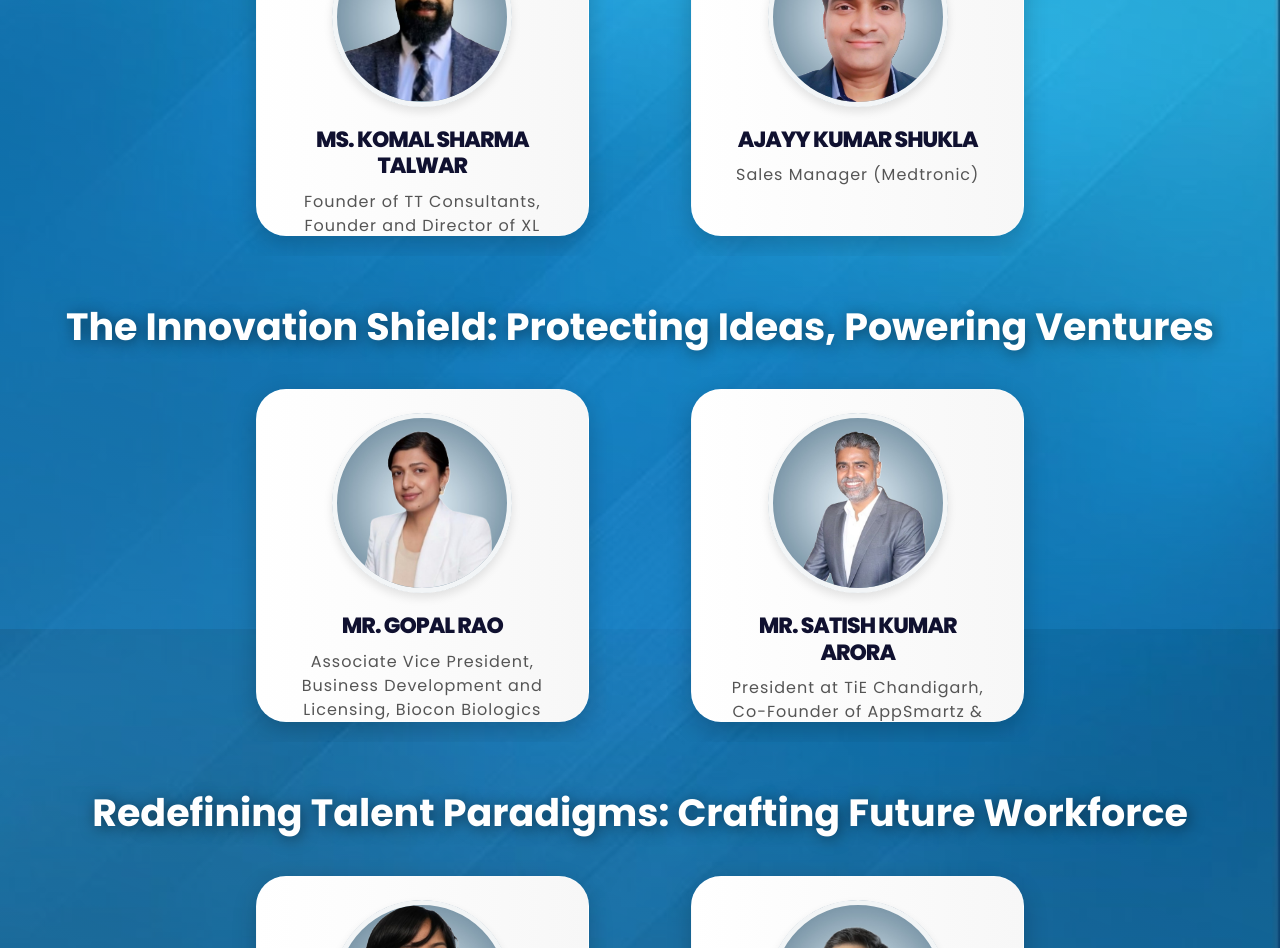
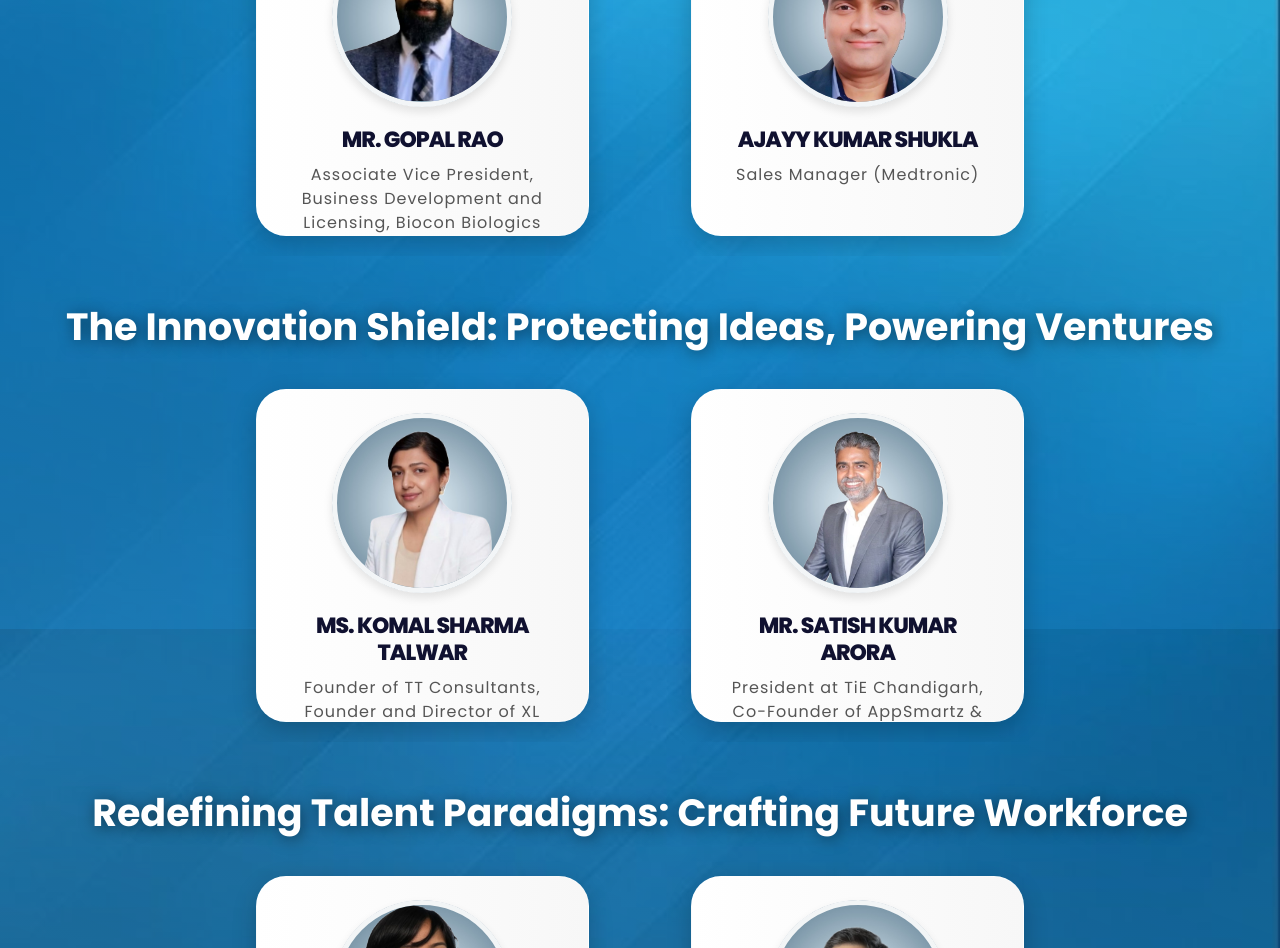
Before and after one commit to purveshjambhulkar/SAMPRABHAV, a React (Create React App) app in the folder frontend/: page / in a window 1280 px wide. Shown: the part 3080-4028 px from the top of the page. Built offline with nearby package versions, Linux system fonts and the light colour scheme.

Commit message:
removed some mistakes

```diff
--- a/frontend/src/components/SpeakersHome.js
+++ b/frontend/src/components/SpeakersHome.js
@@ -29,14 +29,14 @@ const buckets = [
   {
     title: "Pioneering Trends: Reshaping the Pharmaceutical Landscape",
     speakers: [
-      { id: 3, name: "Ms. Komal Sharma Talwar", designation: "Founder of TT Consultants, Founder and Director of XL Scout", linkedin: "https://www.linkedin.com/in/gopal-rao-68936412", category: "Biologics" },
+      { id: 3, name: "Mr. Gopal Rao", designation: "Associate Vice President, Business Development and Licensing, Biocon Biologics", linkedin: "https://www.linkedin.com/in/gopal-rao-68936412", category: "Biologics" },
       { id: 4, name: "Ajayy Kumar Shukla", designation: "Sales Manager (Medtronic)", linkedin: "https://www.linkedin.com/in/ajayy-kumar-shuklaa-090b501b", category: "Medical devices" }
     ]
   },
   {
     title: "The Innovation Shield: Protecting Ideas, Powering Ventures",
     speakers: [
-      { id: 11, name: "Mr. Gopal Rao", designation: "Associate Vice President, Business Development and Licensing, Biocon Biologics", linkedin: "https://www.linkedin.com/in/komalsharmatalwar", category: "Biologics" },
+      { id: 11, name: "Ms. Komal Sharma Talwar", designation: "Founder of TT Consultants, Founder and Director of XL Scout", linkedin: "https://www.linkedin.com/in/komalsharmatalwar", category: "Biologics" },
       { id: 12, name: "Mr. Satish Kumar Arora", designation: "President at TiE Chandigarh, Co-Founder of AppSmartz & GameSee Pvt. Ltd., Angel Investor", linkedin: "https://www.linkedin.com/in/skarora27", category: "Medical devices" }
     ]
   },
```
